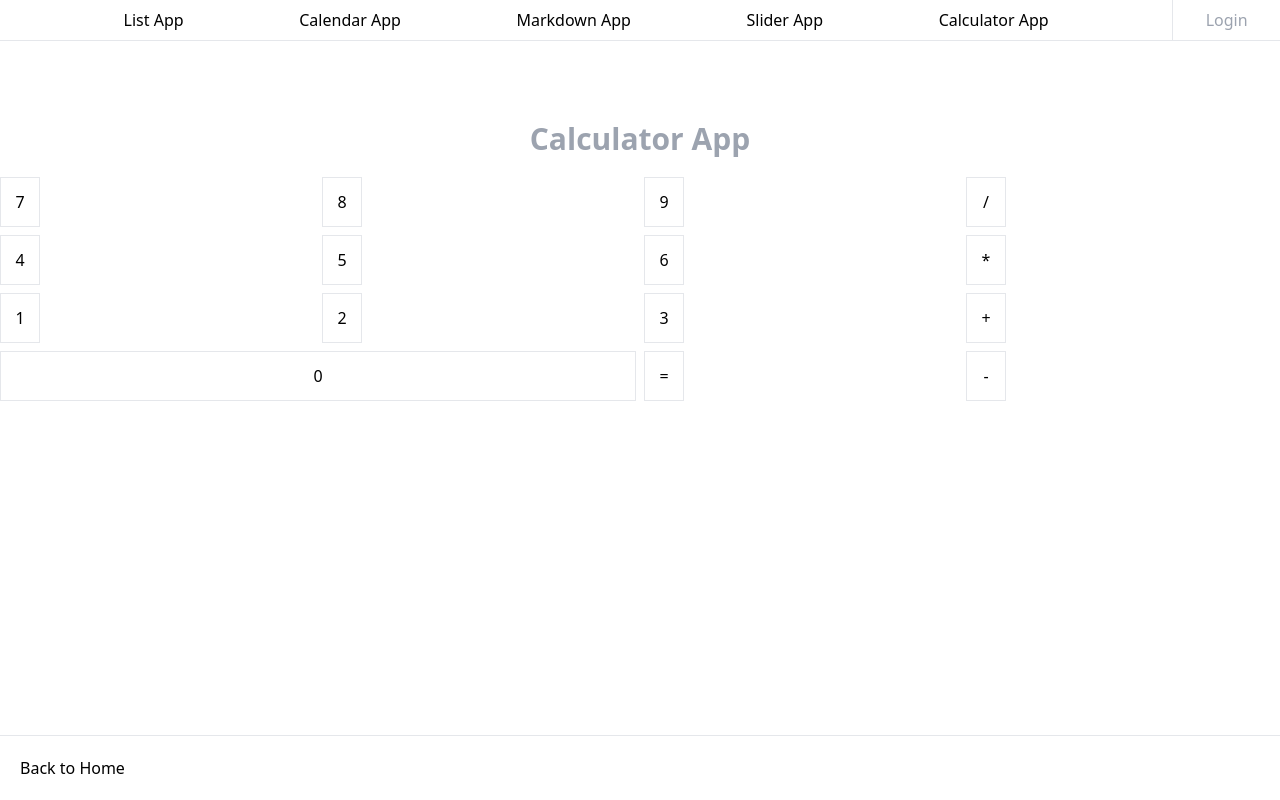
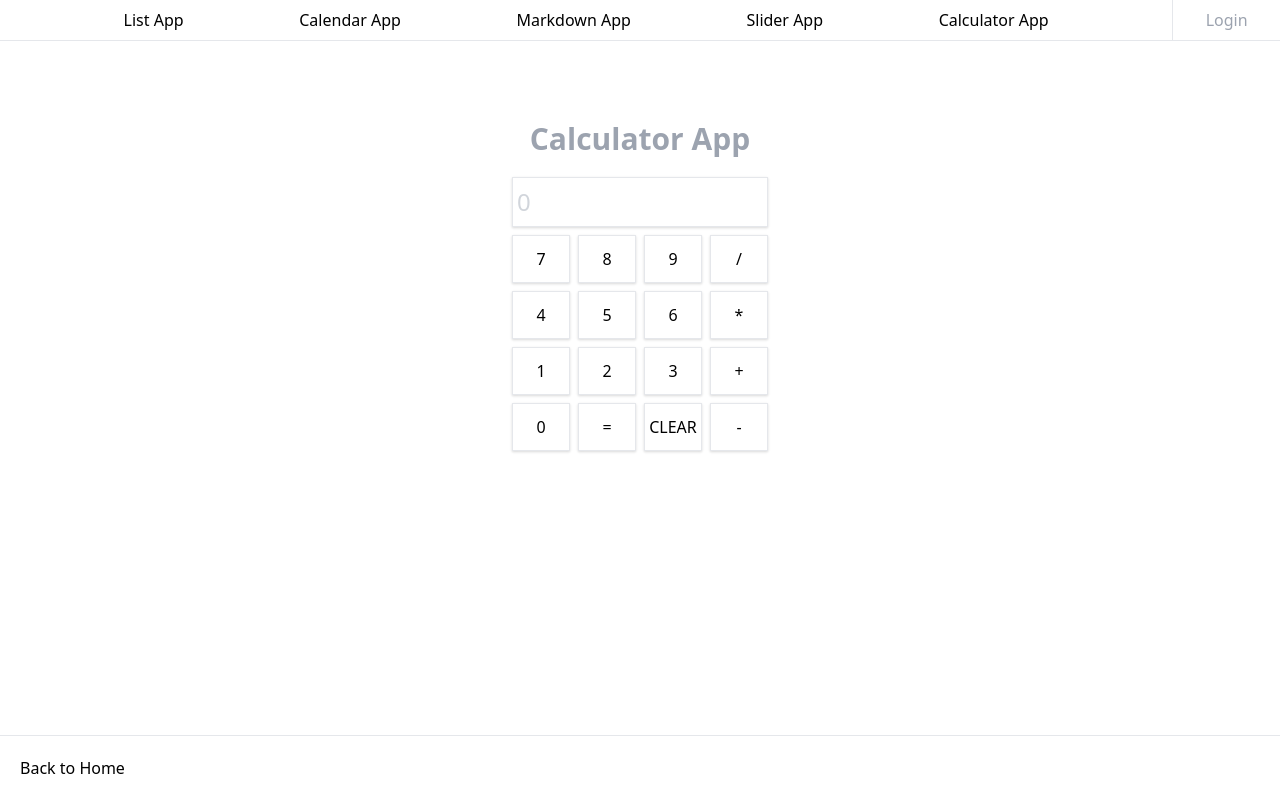
Before and after one commit to maplepancakes/vue-3-project-showcase, a Vue app: page /calculatorApp in a window 1280 px wide. Built offline with nearby package versions, Linux system fonts and the light colour scheme; no server answers.

Commit message:
Styled calculator, started coding

```diff
--- a/src/pages/Calculator.vue
+++ b/src/pages/Calculator.vue
@@ -1,37 +1,105 @@
 <template>
-  <div>
-      <h1 class="text-3xl text-center font-bold text-gray-400 mt-20">Calculator App</h1>
-      <div class="ml-auto mr-auto">
-        <div class="grid grid-cols-4 gap-2 mt-5">
-            <button :class="defaultButtonHoverStyle()" class="border p-3 w-10">7</button>
-            <button :class="defaultButtonHoverStyle()" class="border p-3 w-10">8</button>
-            <button :class="defaultButtonHoverStyle()" class="border p-3 w-10">9</button>
-            <button :class="defaultButtonHoverStyle()" class="border p-3 w-10">/</button>
-            <button :class="defaultButtonHoverStyle()" class="border p-3 w-10">4</button>
-            <button :class="defaultButtonHoverStyle()" class="border p-3 w-10">5</button>
-            <button :class="defaultButtonHoverStyle()" class="border p-3 w-10">6</button>
-            <button :class="defaultButtonHoverStyle()" class="border p-3 w-10">*</button>
-            <button :class="defaultButtonHoverStyle()" class="border p-3 w-10">1</button>
-            <button :class="defaultButtonHoverStyle()" class="border p-3 w-10">2</button>
-            <button :class="defaultButtonHoverStyle()" class="border p-3 w-10">3</button>
-            <button :class="defaultButtonHoverStyle()" class="border p-3 w-10">+</button>
-            <button :class="defaultButtonHoverStyle()" class="border p-3 col-span-2">0</button>
-            <button :class="defaultButtonHoverStyle()" class="border p-3 w-10">=</button>
-            <button :class="defaultButtonHoverStyle()" class="border p-3 w-10">-</button>
+  <div class="flex w-full h-full">
+      <div class="z-10 w-64 m-auto">
+        <h1 class="text-3xl text-center font-bold text-gray-400 mt-20">Calculator App</h1>
+        <div class="flex flex-wrap">
+            <div class="text-2xl text-gray-300 border shadow w-full px-1 py-2 mt-5 overflow-x-hidden">{{ display }}</div>
         </div>
+            <div class="grid grid-cols-4 gap-2 mt-2">
+                <button ref="seven" @click="updateDisplay('7')" :class="defaultButtonHoverStyle()" class="border shadow w-full h-12">7</button>
+                <button ref="eight" @click="updateDisplay('8')" :class="defaultButtonHoverStyle()" class="border shadow w-full h-12">8</button>
+                <button ref="nine" @click="updateDisplay('9')" :class="defaultButtonHoverStyle()" class="border shadow w-full h-12">9</button>
+                <button ref="divide" @click="division()" :class="defaultButtonHoverStyle()" class="border shadow w-full h-12">/</button>
+                <button ref="four" @click="updateDisplay('4')" :class="defaultButtonHoverStyle()" class="border shadow w-full h-12">4</button>
+                <button ref="five" @click="updateDisplay('5')" :class="defaultButtonHoverStyle()" class="border shadow w-full h-12">5</button>
+                <button ref="six" @click="updateDisplay('6')" :class="defaultButtonHoverStyle()" class="border shadow w-full h-12">6</button>
+                <button ref="multiply" @click="multiplication()" :class="defaultButtonHoverStyle()" class="border shadow w-full h-12">*</button>
+                <button ref="one" @click="updateDisplay('1')" :class="defaultButtonHoverStyle()" class="border shadow w-full h-12">1</button>
+                <button ref="two" @click="updateDisplay('2')" :class="defaultButtonHoverStyle()" class="border shadow w-full h-12">2</button>
+                <button ref="three" @click="updateDisplay('3')" :class="defaultButtonHoverStyle()" class="border shadow w-full h-12">3</button>
+                <button ref="add" @click="addition()" :class="defaultButtonHoverStyle()" class="border shadow w-full h-12">+</button>
+                <button ref="zero" @click="updateDisplay('0')" :class="defaultButtonHoverStyle()" class="border shadow w-full h-12">0</button>
+                <button ref="equal" @click="equals()" :class="defaultButtonHoverStyle()" class="border shadow w-full h-12">=</button>
+                <button ref="zero" @click="clear()" :class="defaultButtonHoverStyle()" class="border shadow w-full h-12">CLEAR</button>
+                <button ref="minus" @click="subtraction()" :class="defaultButtonHoverStyle()" class="border shadow w-full h-12">-</button>
+            </div>
       </div>
   </div>
 </template>
 
 <script>
 import defaultButtonHoverStyle from "../mixins/defaultButtonHoverStyle.js";
+import { ref } from "vue";
 
 export default
 {
     mixins: [defaultButtonHoverStyle],
     setup()
     {
+        const display = ref("0");
 
+        let calculatingValue = 0;
+        let totalValue = 0;
+
+        function updateDisplay(value)
+        {
+            if (display.value.length > 16)
+            {
+                return;
+            }
+
+            if (display.value === "0")
+            {
+                display.value = "";
+            }
+
+            display.value = display.value + value;
+        }
+
+        function clear()
+        {
+            display.value = "0";
+            calculatingValue = 0;
+            totalValue = 0;
+        }
+
+        function addition()
+        {
+
+        }
+
+        function subtraction()
+        {
+
+        }
+
+        function multiplication()
+        {
+
+        }
+
+        function division()
+        {
+
+        }
+
+        function equals()
+        {
+            display.value = totalValue;
+        }
+
+        return  {
+            display,
+            calculatingValue,
+            totalValue,
+            updateDisplay,
+            clear,
+            addition,
+            subtraction,
+            multiplication,
+            division,
+            equals,
+        };
     }
 }
 </script>
```
